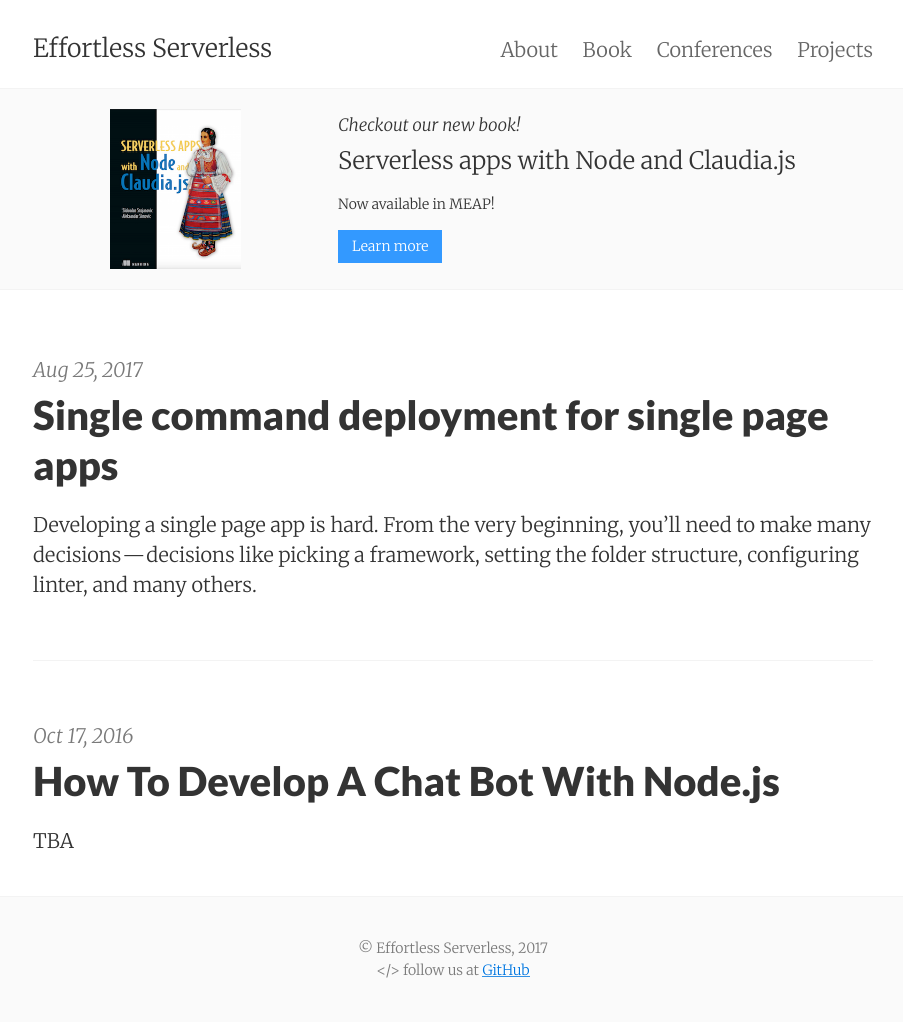
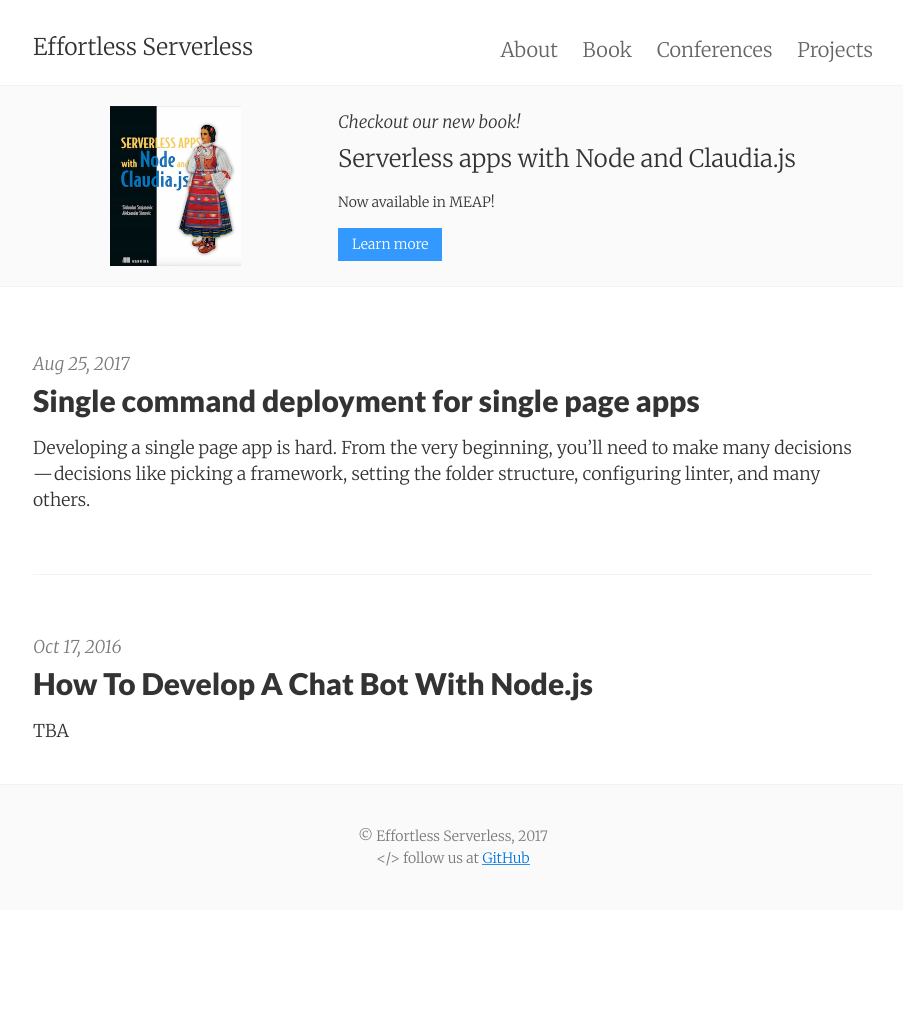
Before and after one commit to serverlesspub/serverless.pub, a Jekyll site: the page built from index.html, in a window 1280 px wide. Shown: the whole page, without its empty margins (187-1090 px from the left). Built offline with Jekyll 4.4.1, drawn with Linux system fonts in a browser that asks for light colours; nearby versions of some CDN libraries; the list of posts is cut into pages by our own code; after the commit the page ends 910 px from its top, so only the background shows below that.

Commit message:
fixing font sizes

```diff
--- a/_sass/_typography.scss
+++ b/_sass/_typography.scss
@@ -10,6 +10,7 @@ abbr {
 p {
   color: #333;
   line-height: 1.5;
+  font-size: $text-font-size;
 }
 
 small,
--- a/_sass/_variables.scss
+++ b/_sass/_variables.scss
@@ -7,9 +7,9 @@ $heading-font-family: 'Lato', 'Helvetica Neue', Helvetica, sans-serif !default;
 $heading-font-weight: 900 !default;
 $heading-line-height: 1.25 !default;
 $monospace-font-family: 'Source Code Pro', Consolas, monospace !default;
-$h1: 2rem !default;
-$h2: 1.5rem !default;
-$h3: 1.25rem !default;
+$h1: 1.5rem !default;
+$h2: 1.3rem !default;
+$h3: 1.15rem !default;
 $h4: 1rem !default;
 $h5: .875rem !default;
 $h6: .75rem !default;
@@ -22,6 +22,7 @@ $h00-responsive-max: 7.68rem !default;
 $h0-responsive-max: 5.76rem !default;
 $h1-responsive-max: 3.84rem !default;
 $abbr-border-bottom: 1px black dotted;
+$text-font-size: 0.88rem;
 
 // Page width
 $measure-width: 42rem !default;
```
